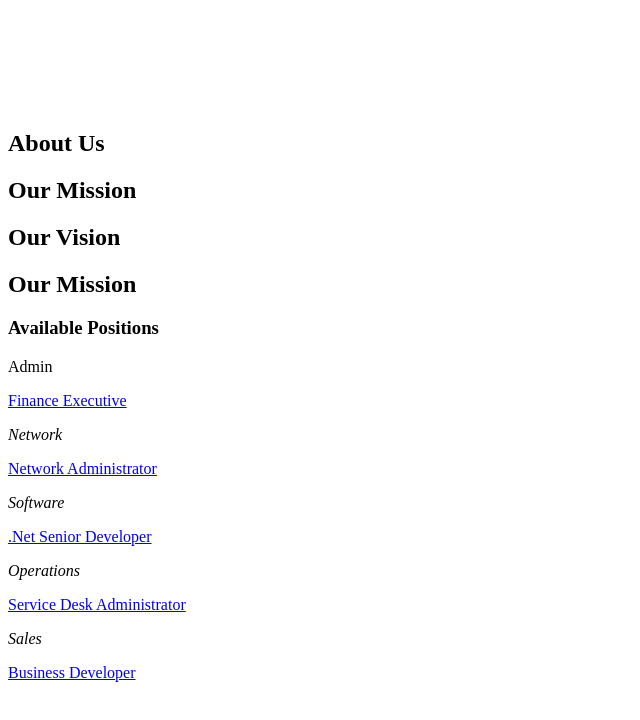
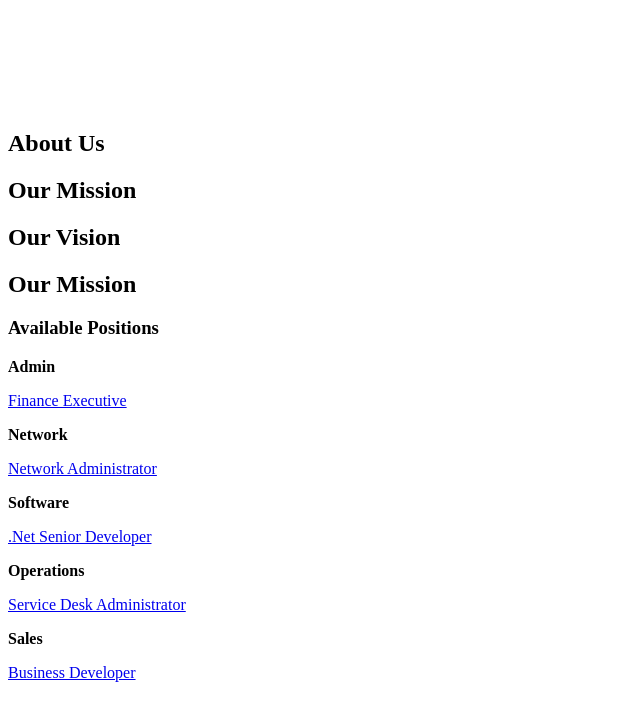
Before and after one commit to amina12-aj/JobBoard, a plain HTML site: page index.html in a window 1280 px wide. Shown: the whole page, without its empty margins (0-640 px from the left). Drawn offline with Linux system fonts and the light colour scheme.

Commit message:
third commit

```diff
--- a/index.html
+++ b/index.html
@@ -19,16 +19,16 @@
     <p></p>
 
     <h3>Available Positions</h3>
-    <p>Admin</p>
+    <p><strong>Admin</strong></p>
     <a href="admin.html">Finance Executive</a>
 
-    <p><em>Network</em></p>
+    <p><strong>Network</strong></p>
     <a href="network.html">Network Administrator</a>
-    <p><em>Software</em></p>
+    <p><strong>Software</strong></p>
     <a href="software.html">.Net Senior Developer</a>
-    <p><em>Operations</em></p>
+    <p><strong>Operations</strong></p>
     <a href="operations.html">Service Desk Administrator</a>
-    <p><em>Sales</em></p>
+    <p><strong>Sales</strong></p>
     <a href="sales.html">Business Developer</a>
   </body>
 </html>
```
